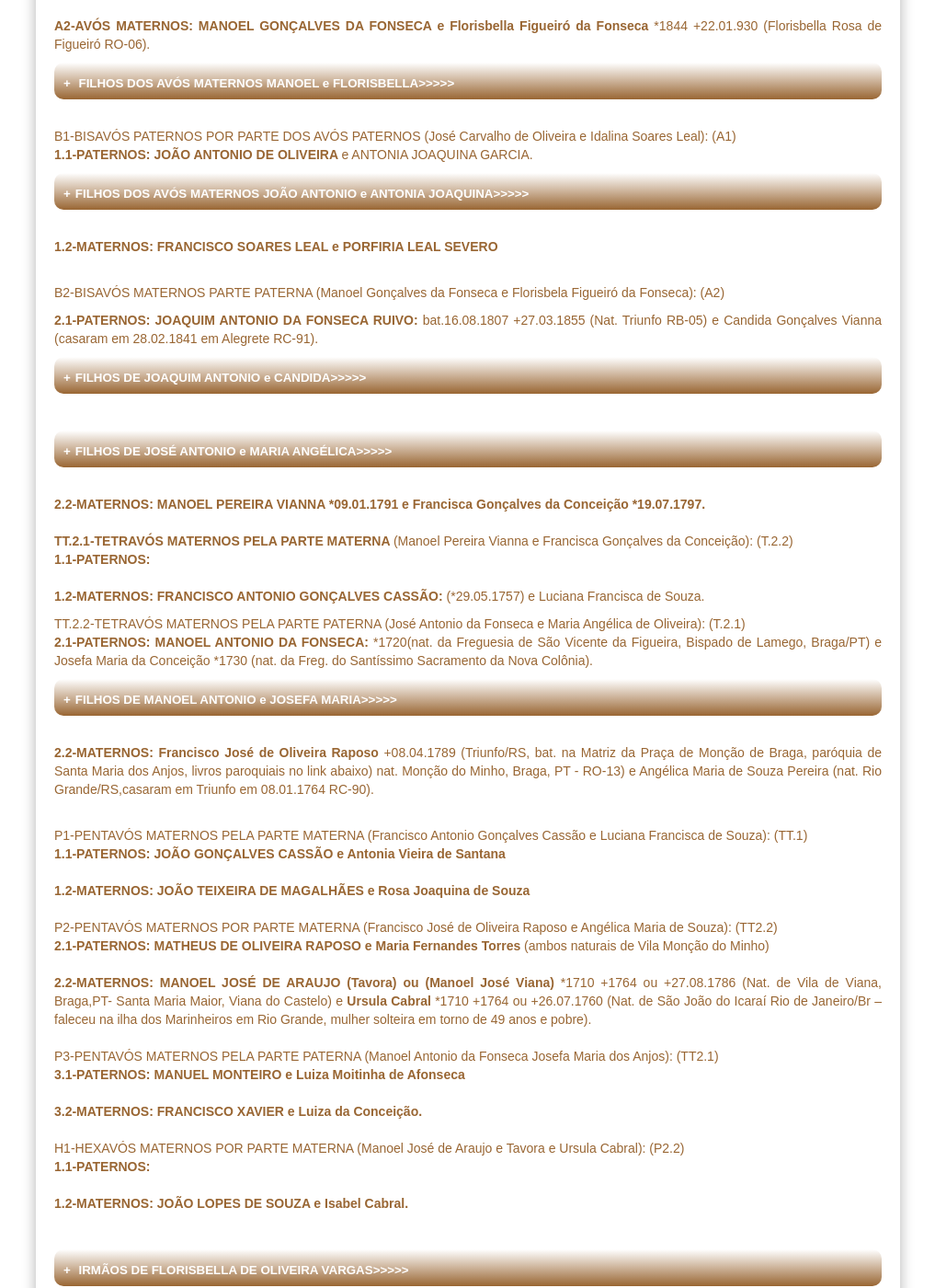
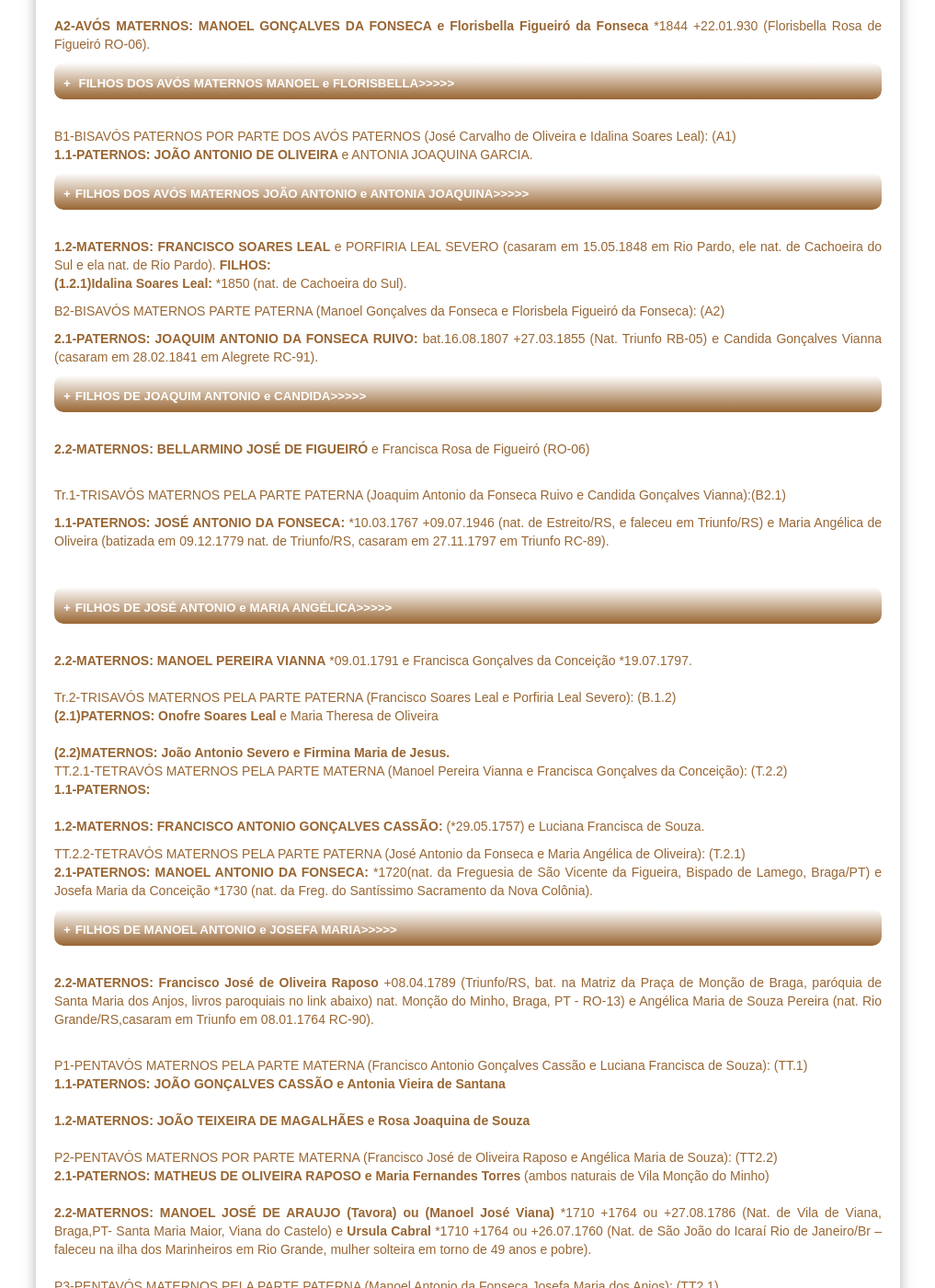
Before and after one commit to claudiovargas1955/claudiovargas1955.github.io, a Jekyll site: the page built from _pages/arvore-genealogica-de-costados-de-florisbella.html, in a window 1280 px wide and 1400 px high, scrolled down 721 px. Shown: the whole window at 92% size, without its empty margins (131-1148 px from the left). Built offline with Jekyll 4.4.1, drawn with Linux system fonts in a browser that asks for light colours; some web fonts are replaced.

Commit message:
Update arvore-genealogica-de-costados-de-florisbella.html

```diff
--- a/_pages/arvore-genealogica-de-costados-de-florisbella.html
+++ b/_pages/arvore-genealogica-de-costados-de-florisbella.html
@@ -312,7 +312,12 @@ Serafim Ignacio Nunes +01.03.1925 e Thomazia Teixeira Nunes *22.02.1868 RC-87).<
 João Manoel dos Santos +22.08.1916 e Florida Prudencia dos Santos *26.08.1868).<br/><br/>
 <b>(1.1.2)Maria das Dores Alves de Oliveira: </b> *1884 +06.11.1954 (RO-20).<br/></details></p><br/>
 
-<p><b>1.2-MATERNOS: FRANCISCO SOARES LEAL e PORFIRIA LEAL SEVERO</b><br/><br>
+<p><b>1.2-MATERNOS: FRANCISCO SOARES LEAL </b>e PORFIRIA LEAL SEVERO (casaram em 15.05.1848 em Rio Pardo, ele nat. de Cachoeira
+do Sul e ela nat. de Rio Pardo).  <b>FILHOS:</b><br/>
+<b>(1.2.1)Idalina Soares Leal: </b>*1850 (nat. de Cachoeira do Sul).
+
+
+
 <p> B2-BISAVÓS MATERNOS PARTE PATERNA (Manoel Gonçalves da Fonseca e Florisbela Figueiró da Fonseca): (A2)<br/>
 <p><b>2.1-PATERNOS: JOAQUIM ANTONIO DA FONSECA RUIVO:</b> bat.16.08.1807 +27.03.1855 (Nat. Triunfo RB-05) e Candida Gonçalves Vianna
 (casaram em 28.02.1841 em Alegrete RC-91).<p>
@@ -395,28 +400,33 @@ Fisch e Josephina Sestenheim – não teve filhos no 1ª casamento, casou pela 2
 *11.09.1874, func. do Bco. da Provincia, filho de João Henrique Breton +11.06.1879 e Maria Antonia da Silva +25.08.1880, viúvo
 de Corina Carvalho Breton *1871 +11.06.1912 em Porto Alegre/RS – RC-88).<br/><br/>
 <b>(2.1.3.3)Theodomiro Porto da Fonseca:</b> (ex-prefeito de São Leopoldo).</details></p><br/>
-<details><summary>FILHOS DE JOSÉ ANTONIO e MARIA ANGÉLICA>>>>></summary></b><br/><p>
 
 <p>  <b>2.2-MATERNOS: BELLARMINO JOSÉ DE FIGUEIRÓ </b>e Francisca Rosa de Figueiró (RO-06)<br/><br/>
 
-<p>  Tr.2-TRISAVÓS MATERNOS PELA PARTE PATERNA (Joaquim Antonio da Fonseca Ruivo e Candida Gonçalves Vianna):(B2.1)<br/>
-<p> <b>2.1-PATERNOS: JOSÉ ANTONIO DA FONSECA:</b> *10.03.1767 +09.07.1946 (nat. de Estreito/RS, e faleceu em Triunfo/RS) e
+
+<p>Tr.1-TRISAVÓS MATERNOS PELA PARTE PATERNA (Joaquim Antonio da Fonseca Ruivo e Candida Gonçalves Vianna):(B2.1)<br/>
+<p> <b>1.1-PATERNOS: JOSÉ ANTONIO DA FONSECA:</b> *10.03.1767 +09.07.1946 (nat. de Estreito/RS, e faleceu em Triunfo/RS) e
 Maria Angélica de Oliveira (batizada em 09.12.1779 nat. de Triunfo/RS, casaram em 27.11.1797 em Triunfo RC-89).<p><b><br>
-
-
- <b>(2.1.1)Joaquim:</b> bat.16.08.1807 (RB-05). <br/><br/>
- <b>(2.1.2)Urbana:</b> bat. 12.05.1805 (RB-04).<br/><br/>
- <b>(2.1.3)Manoel:</b> *20.04.1803 (RB-03).<br/><br/>
- <b>(2.1.4)Joaquina:</b>*05.07.1801 (casou com João de Souza Nunes). <b>FILHOS:</b><br/>
- <b>(2.1.4.1)João:</b> *01.10.1937 (Triunfo/RS - RB-02). <br/><br/>
- <b>(2.1.5)Manoel:</b> *05.08.1799 (RB-01).<br/> <br/>
- <b>(2.1.6)Domingos:</b> *09.04.1810 (casou com Maria Francisca de Freitas).<b> FILHOS:</b><br/>
- <b>(2.1.6.1)Francisco:</b> *10.11.1844 Triunfo-RS (RB-06).<br/><br/>
- <b>(2.1.7)Candido:</b> *04.10.1811 (RB-07).<br/><br/>
- <b>(2.1.8)Clariana:</b> *10.07.1814 (RB-08).<br/><br/>
- <b>(2.1.9)João:</b> *08.08.1918 (RB-12).</details></p><br/>
+<details><summary>FILHOS DE JOSÉ ANTONIO e MARIA ANGÉLICA>>>>></summary></b><br/><p>
+b>(1.1.1)Joaquim:</b> bat.16.08.1807 (RB-05). <br/><br/>
+<b>(1.1.2)Urbana:</b> bat. 12.05.1805 (RB-04).<br/><br/>
+<b>(1.1.3)Manoel:</b> *20.04.1803 (RB-03).<br/><br/>
+<b>(1.1.4)Joaquina:</b>*05.07.1801 (casou com João de Souza Nunes). <b>FILHOS:</b><br/>
+<b>(1.1.4.1)João:</b> *01.10.1937 (Triunfo/RS - RB-02). <br/><br/>
+<b>(1.1.5)Manoel:</b> *05.08.1799 (RB-01).<br/> <br/>
+<b>(1.1.6)Domingos:</b> *09.04.1810 (casou com Maria Francisca de Freitas).<b> FILHOS:</b><br/>
+<b>(1.1.6.1)Francisco:</b> *10.11.1844 Triunfo-RS (RB-06).<br/><br/>
+<b>(1.1.7)Candido:</b> *04.10.1811 (RB-07).<br/><br/>
+<b>(1.1.8)Clariana:</b> *10.07.1814 (RB-08).<br/><br/>
+<b>(1.1.9)João:</b> *08.08.1918 (RB-12).
+</details></p><br/>
 
  <p><b>2.2-MATERNOS: MANOEL PEREIRA VIANNA</b> *09.01.1791 e Francisca Gonçalves da Conceição *19.07.1797.<br/><br/>
+
+ Tr.2-TRISAVÓS MATERNOS PELA PARTE PATERNA (Francisco Soares Leal e Porfiria Leal Severo): (B.1.2)<br>
+ <b>(2.1)PATERNOS: Onofre Soares Leal </b>e Maria Theresa de Oliveira<br><br>
+
+ <b>(2.2)MATERNOS: João Antonio Severo e Firmina Maria de Jesus.</b><br>
 
  TT.2.1-TETRAVÓS MATERNOS PELA PARTE MATERNA </b>(Manoel Pereira Vianna e Francisca Gonçalves da Conceição): (T.2.2)<br/>
  <b>1.1-PATERNOS:</b><br/><br/>
```
